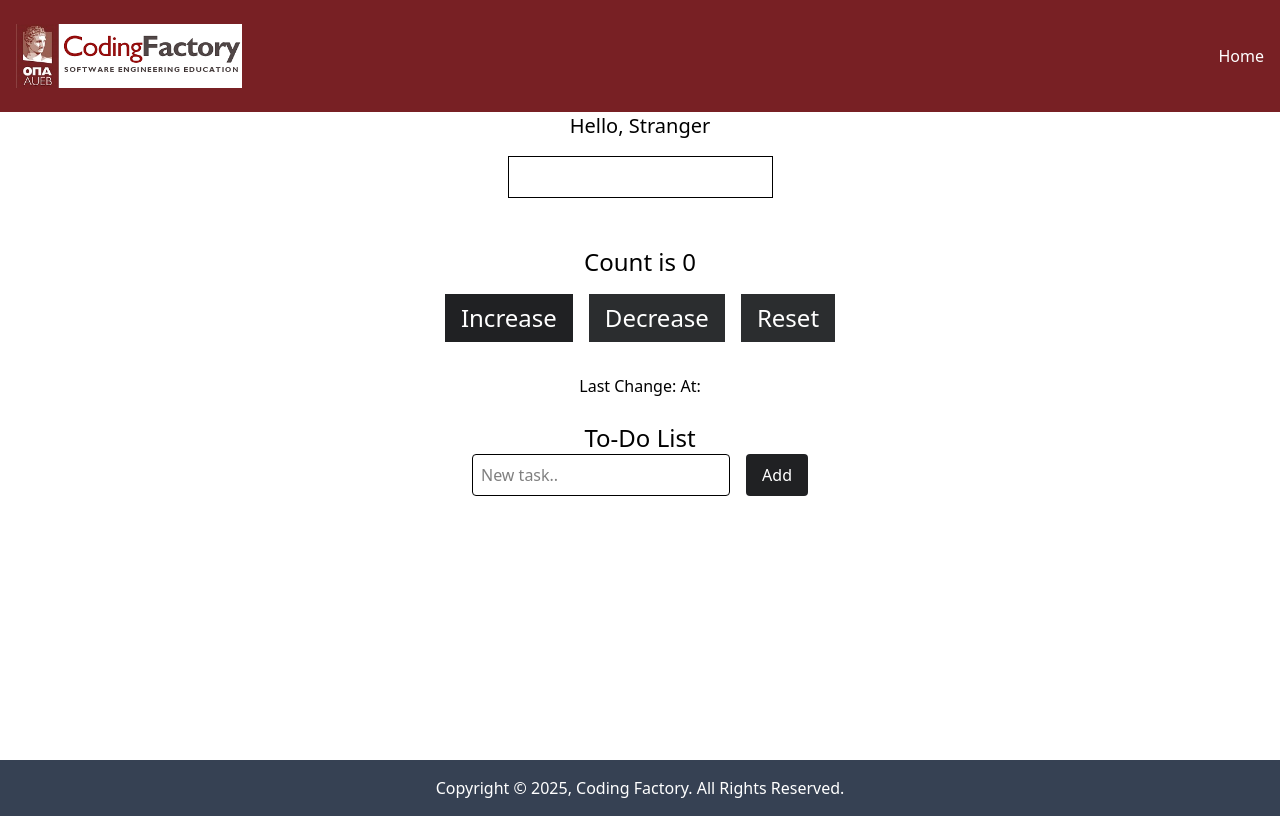
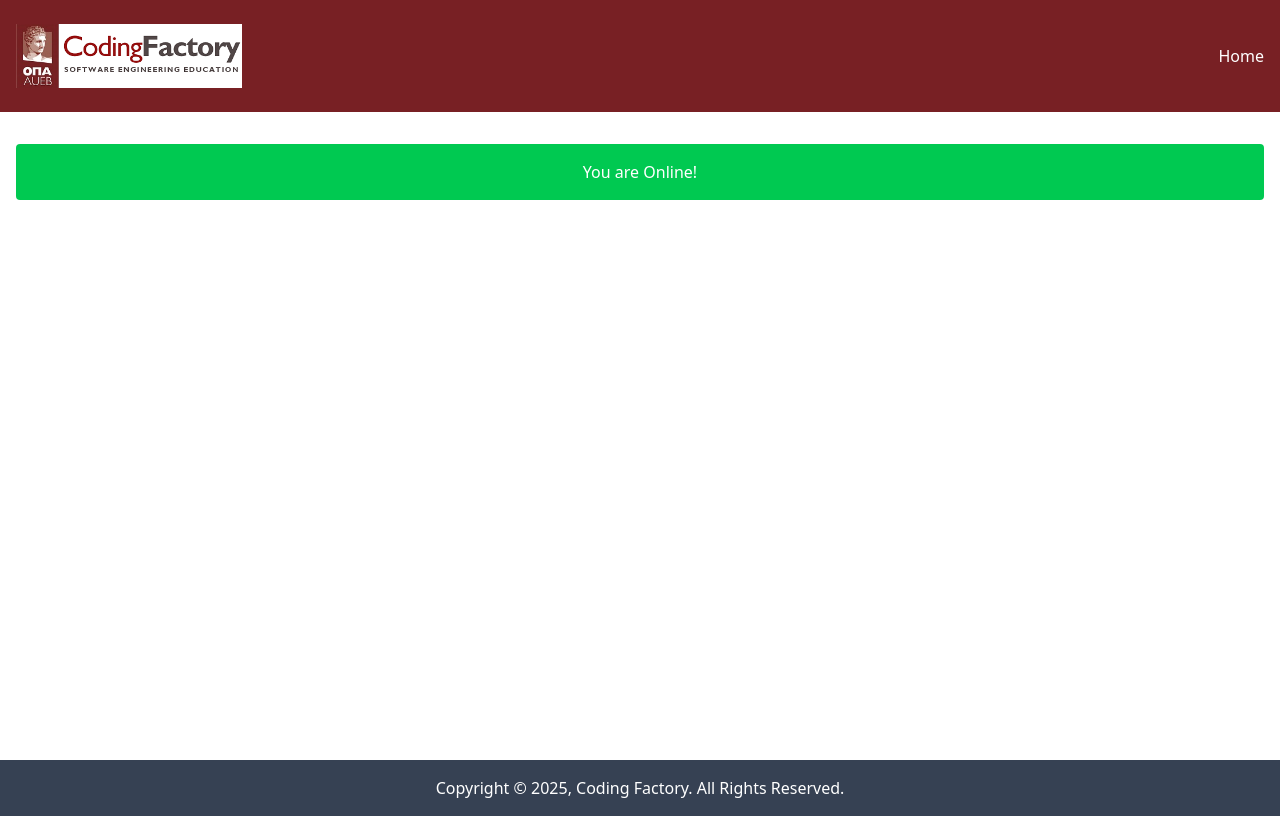
Before and after one commit to ChristosTA/cf7-components-intro, a React (Vite) app: page / in a window 1280 px wide. Built offline with nearby package versions, Linux system fonts and the light colour scheme.

Commit message:
feat: create a component that check if browser is online

```diff
--- a/src/App.tsx
+++ b/src/App.tsx
@@ -6,25 +6,26 @@
 // import CodingFactoryLogo from "./components/CodingFactoryLogo.tsx";
 
 import Layout from "./components/Layout.tsx";
+import OnlineStatus from "./components/OnlineStatus.tsx";
 // import Counter from "./components/Counter.tsx";
-import NameChanger from "./components/NameChanger.tsx";
+// import NameChanger from "./components/NameChanger.tsx";
 // import CounterWithMoreStates from "./components/CounterWithMoreStates.tsx";
 // import CounterAdvanced from "./components/CounterAdvanced.tsx";
 // import CounterWithCustomHook from "./components/CounterWithCustomHook.tsx";
 // import CounterAdvancedWithCustomHook from "./components/CounterAdvancedWithCustomHook.tsx";
-import CounterWithReducer from "./components/CounterWithReducer.tsx";
-import Todo from "./components/Todo/Todo.tsx";
-import {useEffect} from "react";
+// import CounterWithReducer from "./components/CounterWithReducer.tsx";
+// import Todo from "./components/Todo/Todo.tsx";
+// import {useEffect} from "react";
 
 // import FunctionalComponentWithState from "./components/FunctionalComponentWithState.tsx";
 // import ClassComponentWithState from "./components/ClassComponentWithState.tsx";
 
 function App() {
 
-useEffect(() => {
-        const id: number = setInterval(()=> console.log("Tick"), 1000);
-        return () => clearInterval(id)
-}, []);
+// useEffect(() => {
+//         const id: number = setInterval(()=> console.log("Tick"), 1000);
+//         return () => clearInterval(id)
+// }, []);
 
   return (
     <>
@@ -38,13 +39,14 @@ useEffect(() => {
             {/*<ClassComponentWithState/>*/}
             {/*<FunctionalComponentWithState/>*/}
             {/*<Counter/>*/}
-            <NameChanger/>
+            {/*<NameChanger/>*/}
             {/*<CounterWithMoreStates/>*/}
             {/*<CounterAdvanced/>*/}
             {/*<CounterWithCustomHook/>*/}
             {/*<CounterAdvancedWithCustomHook/>*/}
-            <CounterWithReducer />
-            <Todo/>
+            {/*<CounterWithReducer />*/}
+            {/*<Todo/>*/}
+            <OnlineStatus/>
 
         </Layout>
     </>
--- /dev/null
+++ b/src/components/OnlineStatus.tsx
@@ -0,0 +1,30 @@
+import {useState, useEffect} from "react";
+
+const OnlineStatus = () => {
+    const [isOnline, setIsOnline]=useState(navigator.onLine);
+
+    useEffect(() => {
+        const handler = () => setIsOnline(navigator.onLine);
+
+        window.addEventListener('online', handler);
+        window.addEventListener('offline', handler);
+
+        return () => {
+            window.removeEventListener('online', handler);
+            window.removeEventListener('offline', handler);
+        }
+
+    }, [])
+
+
+    return(
+        <>
+        {/*<div className="bg-green-500 text-white text-center mx-4 mt-12 p-4 rounded">*/}
+        <div className={`text-white text-center mx-4 mt-12 p-4 rounded ${isOnline ? 'bg-green-500' : 'bg-cf-dark-red'}`}>
+            { isOnline ? "You are Online!" : "You are Offline!"}
+        </div>
+        </>
+    )
+}
+
+export default OnlineStatus;
```
